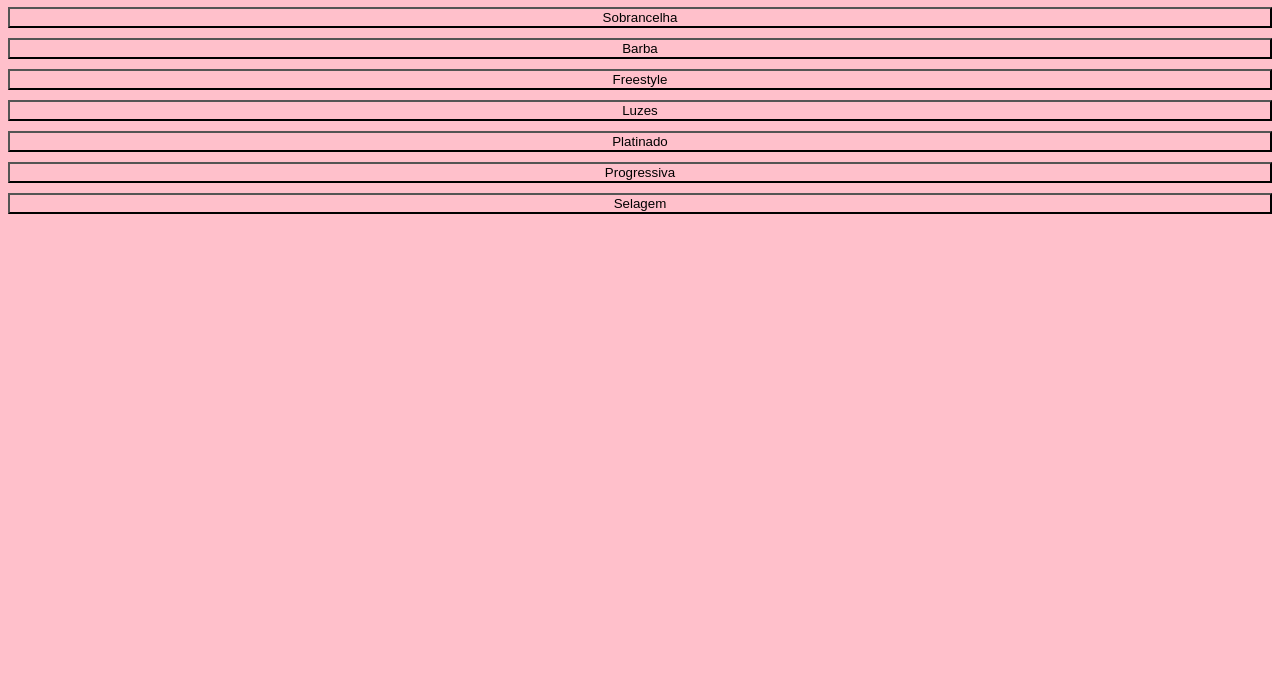
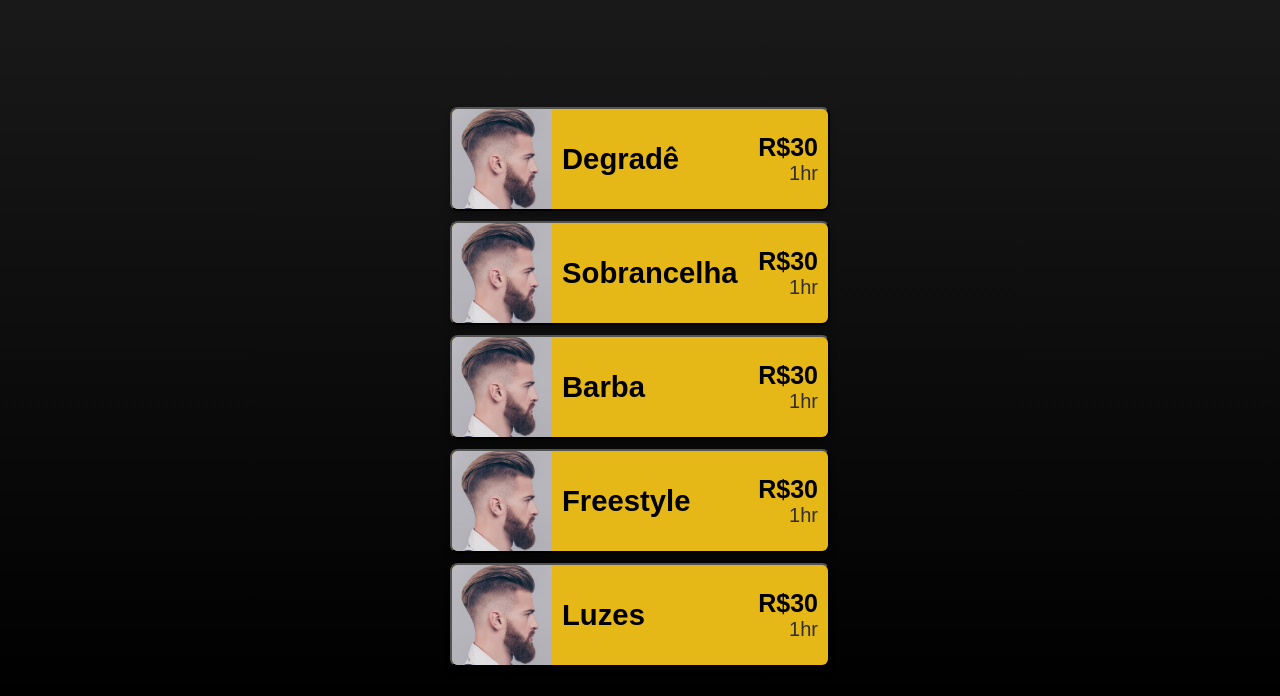
Before and after one commit to CodeByDouglas/Barber-Flow---Agendamentos, a plain HTML site: page app/templates/tela_servicos.html in a window 1280 px wide. Shown: the part 104-800 px from the top of the page. Drawn offline with Linux system fonts and the light colour scheme; a web font is replaced by a local one.

Commit message:
Estilização_da_

```diff
--- a/app/static/css/tela_servicos.css
+++ b/app/static/css/tela_servicos.css
@@ -1,8 +1,104 @@
-*{
-    background-color: pink;
+@import url('https://fonts.googleapis.com/css2?family=Atkinson+Hyperlegible+Mono:ital,wght@0,200..800;1,200..800&family=Bona+Nova+SC:ital,wght@0,400;0,700;1,400&family=Montserrat:ital,wght@0,100..900;1,100..900&display=swap');
+@font-face {
+    font-family: 'Brittany Coast';
+    src: url('static/font/Brittany Coast.otf') format('otf');
+    font-weight: normal;
+    font-style: normal;
+}
+* {
+    margin: 0;
+    padding: 0;
+    box-sizing: border-box;
+}
+body{
+    background-image: linear-gradient(to bottom, #1D1D1D,#000000);
+    background-attachment: fixed;
+    font-family: 'Montserrat';
+    display: flex;
+    flex-direction: column;
+    align-items: center;
+    justify-content: center;
+    min-height: 100vh;
+    padding: 20px;
+    overflow: hidden;
+    height: 100vh;
+}
+.title{
+    margin-bottom:50px;
+    margin-top: 0;
+}
+h1{
+    font-size: 50px;
+    color: #E5B817;
+    margin-bottom: 50px;
+    font-weight: bold;
+    text-align: center;
+}
+.container{
+    max-height: 80vh; /* Ajuste conforme necessário */
+    overflow-y: auto;
+    -webkit-overflow-scrolling: touch; /* rolagem suave em dispositivos iOS */
+    padding-bottom: 50px;
+    padding-top: 20px;
 }
 .serviços {
     display: flex;
     flex-direction: column;
     gap: 10px; /* opcional, para espaçamento entre os botões */
+    padding: 10px 8px;
+    align-items: center;
 }
+.serviço-card{
+    display: flex;
+    flex-direction: row;  /* Garante o layout horizontal */
+    align-items: center;
+    background-color: #E5B817;
+    border-radius: 8px;
+    box-shadow: 0 4px 6px rgba(0, 0, 0, 0.3);
+    width: 380px;
+    margin: 0;
+    overflow: hidden;
+    transition: transform 0.3s ease, box-shadow 0.3s ease;
+    cursor: pointer;
+}
+.reservar-button{
+    font-size: 20px;
+    padding: 20px 30px;
+    width: 70px;
+    height: 70px;
+    text-align: center;
+    margin-left: auto;
+}
+.serviço-card img{
+    margin-right: auto;
+    width: 100px;
+    height: auto;
+}
+.info-nome{
+    font-size: 25px;
+    display: flex;
+    justify-content: space-between;
+    align-items: center;
+    flex: 1;/* Ocupa o espaço disponível ao lado da imagem */
+    padding: 0 10px;
+}
+.info-detalhes{
+    font-size: 20px;
+    display: flex;
+    flex-direction: column;
+    align-items: flex-end;
+    margin-right: 10px;
+}
+.valor{
+    font-weight: bold;
+    font-size: 25px;
+}
+.tempo{
+    color: rgb(49, 46, 46);
+}
+/* Ajuste para telas menores */
+@media (max-width: 480px) {
+    .serviço-card {
+        width: 350px;
+    }
+}
--- a/app/templates/tela_servicos.html
+++ b/app/templates/tela_servicos.html
@@ -7,17 +7,91 @@
   <title>Serviços</title>
 </head>
 <body>
+  <div class="title">
+    <h1>Selecione o serviço</h1>
+  </div>
   <div class="container">
-    <h1>Selecionar Serviços<h1>
     <div class="serviços">
-      <button class="serviço">Degradê</button>
-      <button class="serviço">Sobrancelha</button>
-      <button class="serviço">Barba</button>
-      <button class="serviço">Freestyle</button>
-      <button class="serviço">Luzes</button>
-      <button class="serviço">Platinado</button>
-      <button class="serviço">Progressiva</button>
-      <button class="serviço">Selagem</button>
+      <button class="serviço-card">
+        <img src="/static/img/degrade.jpg" alt="degradê">
+        <div class="info-nome">
+          <h3>Degradê</h3>
+        </div>
+        <div class="info-detalhes">
+          <p class="valor">R$30</p>
+          <p class="tempo">1hr</p>
+        </div>
+      </button>
+      <button class="serviço-card">
+        <img src="/static/img/degrade.jpg" alt="">
+        <div class="info-nome">
+          <h3>Sobrancelha</h3>
+        </div>
+        <div class="info-detalhes">
+          <p class="valor">R$30</p>
+          <p class="tempo">1hr</p>
+        </div>
+      </button>
+      <button class="serviço-card">
+        <img src="/static/img/degrade.jpg" alt="">
+        <div class="info-nome">
+          <h3>Barba</h3>
+        </div>
+        <div class="info-detalhes">
+          <p class="valor">R$30</p>
+          <p class="tempo">1hr</p>
+        </div>
+      </button>
+      <button class="serviço-card">
+        <img src="/static/img/degrade.jpg" alt="">
+        <div class="info-nome">
+          <h3>Freestyle</h3>
+        </div>
+        <div class="info-detalhes">
+          <p class="valor">R$30</p>
+          <p class="tempo">1hr</p>
+        </div>
+      </button>
+      <button class="serviço-card">
+        <img src="/static/img/degrade.jpg" alt="">
+        <div class="info-nome">
+          <h3>Luzes</h3>
+        </div>
+        <div class="info-detalhes">
+          <p class="valor">R$30</p>
+          <p class="tempo">1hr</p>
+        </div>
+      </button>
+      <button class="serviço-card">
+        <img src="/static/img/degrade.jpg" alt="">
+        <div class="info-nome">
+          <h3>Platinado</h3>
+        </div>
+        <div class="info-detalhes">
+          <p class="valor">R$30</p>
+          <p class="tempo">1hr</p>
+        </div>
+      </button>
+      <button class="serviço-card">
+        <img src="/static/img/degrade.jpg" alt="">
+        <div class="info-nome">
+          <h3>Progressiva</h3>
+        </div>
+        <div class="info-detalhes">
+          <p class="valor">R$30</p>
+          <p class="tempo">1hr</p>
+        </div>
+      </button>
+      <button class="serviço-card">
+        <img src="/static/img/degrade.jpg" alt="">
+        <div class="info-nome">
+          <h3>Selagem</h3>
+          </div>
+          <div class="info-detalhes">
+          <p class="valor">R$30</p>
+          <p class="tempo">1hr</p>
+        </div>
+      </button>
     </div>
   </div>
 </body>
```
Also changed, not shown: app/static/img/degrade.jpg (added).
